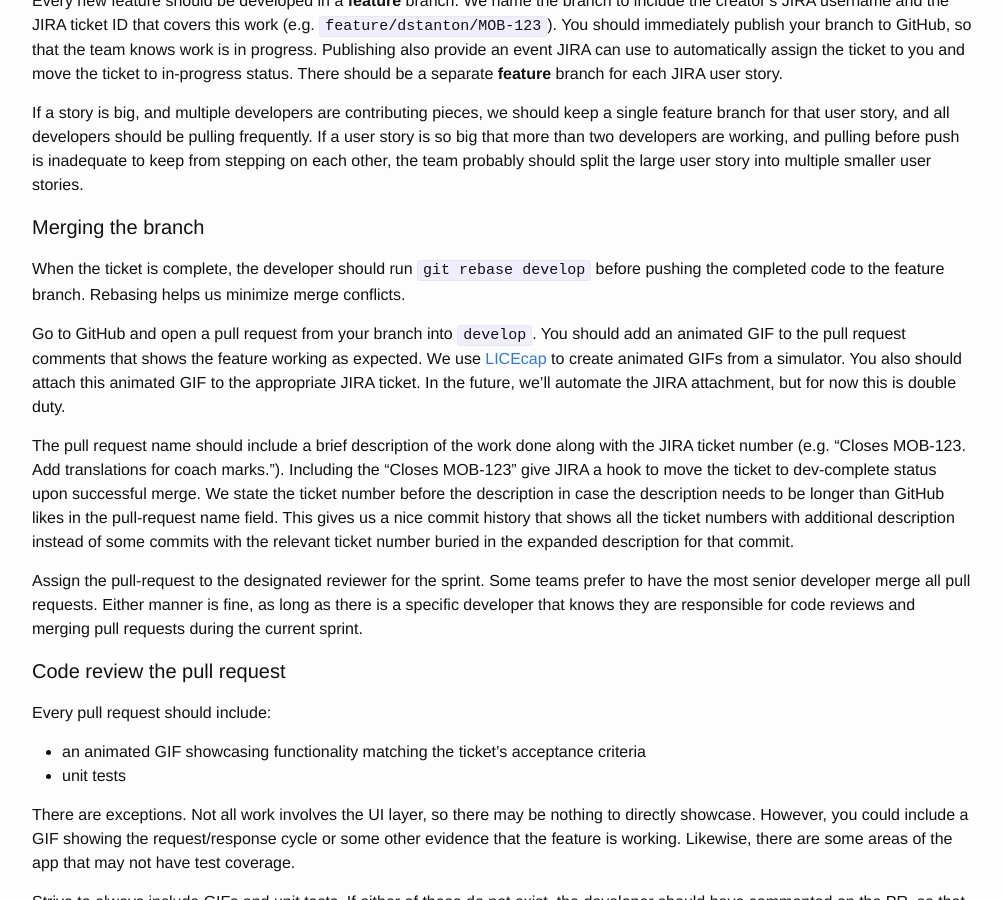
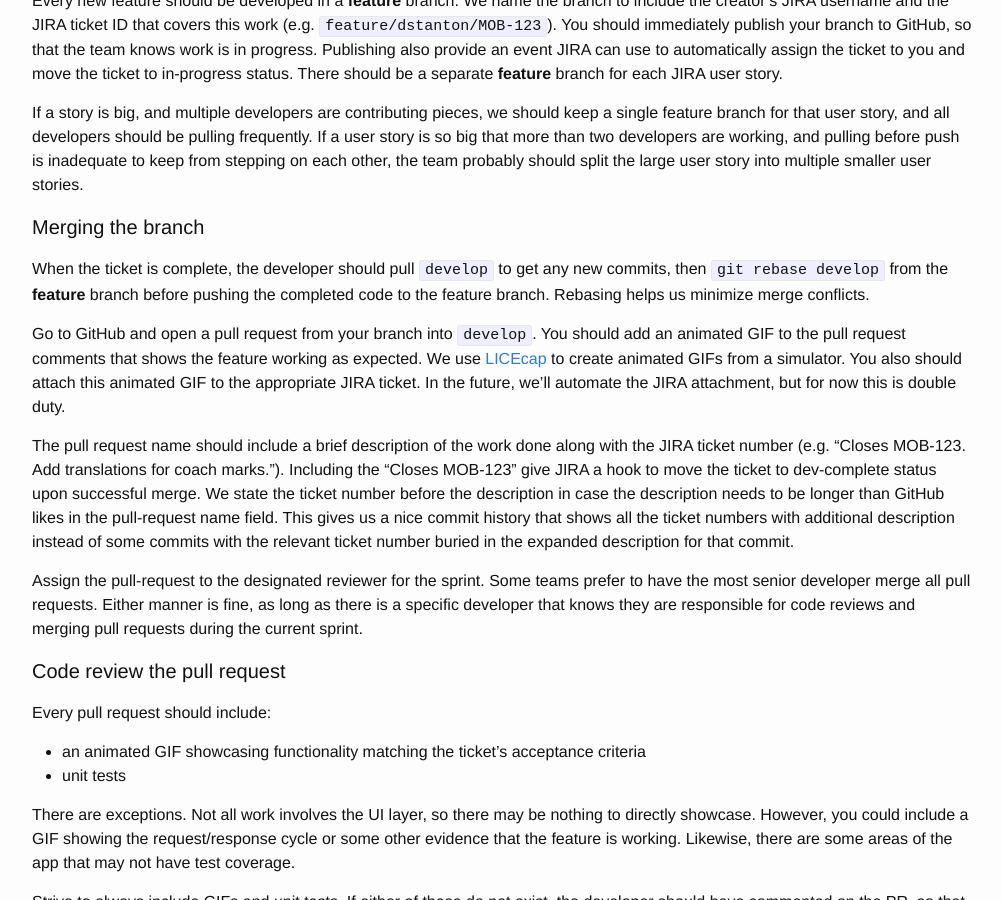
Before and after one commit to ajcrites/team-stanton, a Jekyll site: the page built from _posts/2015-03-23-beyond-git-flow.markdown, in a window 1280 px wide and 900 px high, scrolled down 738 px. Shown: the whole window, without its empty margins (138-1140 px from the left). Built offline with Jekyll 4.4.1, drawn with Linux system fonts in a browser that asks for light colours.

Commit message:
John suggestion.

```diff
--- a/_posts/2015-03-23-beyond-git-flow.markdown
+++ b/_posts/2015-03-23-beyond-git-flow.markdown
@@ -28,7 +28,7 @@ If a story is big, and multiple developers are contributing pieces, we should ke
 
 #### Merging the branch
 
-When the ticket is complete, the developer should run `git rebase develop` before pushing the completed code to the feature branch. Rebasing helps us minimize merge conflicts.
+When the ticket is complete, the developer should pull `develop` to get any new commits, then `git rebase develop` from the **feature** branch before pushing the completed code to the feature branch. Rebasing helps us minimize merge conflicts.
 
 Go to GitHub and open a pull request from your branch into `develop`. You should add an animated GIF to the pull request comments that shows the feature working as expected. We use [LICEcap](http://www.cockos.com/licecap/) to create animated GIFs from a simulator. You also should attach this animated GIF to the appropriate JIRA ticket. In the future, we'll automate the JIRA attachment, but for now this is double duty.
 
```
